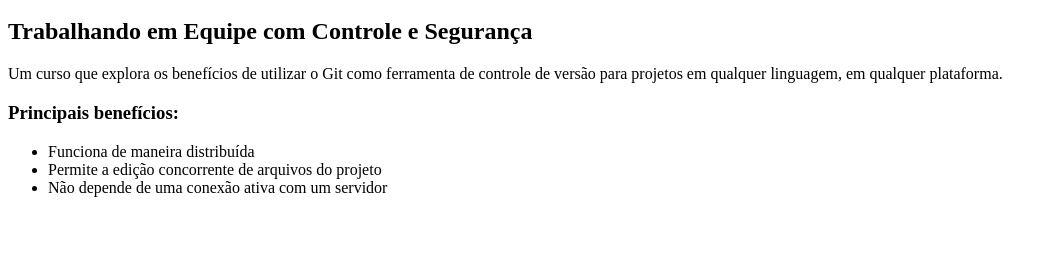
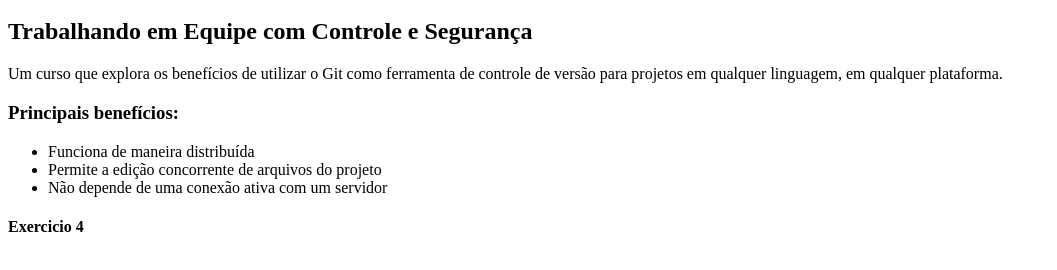
Before and after one commit to alessandrouw/curso-git, a plain HTML site: page index.html in a window 1280 px wide. Shown: the part 48-318 px from the top of the page, without its empty margins (0-1057 px from the left). Drawn offline with Linux system fonts and the light colour scheme.

Commit message:
Exercicio H4

```diff
--- a/index.html
+++ b/index.html
@@ -12,5 +12,6 @@
             <li>Permite a edição concorrente de arquivos do projeto</li>
             <li>Não depende de uma conexão ativa com um servidor</li>
         </ul>
+        <h4>Exercicio 4</h4>
     </body>
 </html>
```
